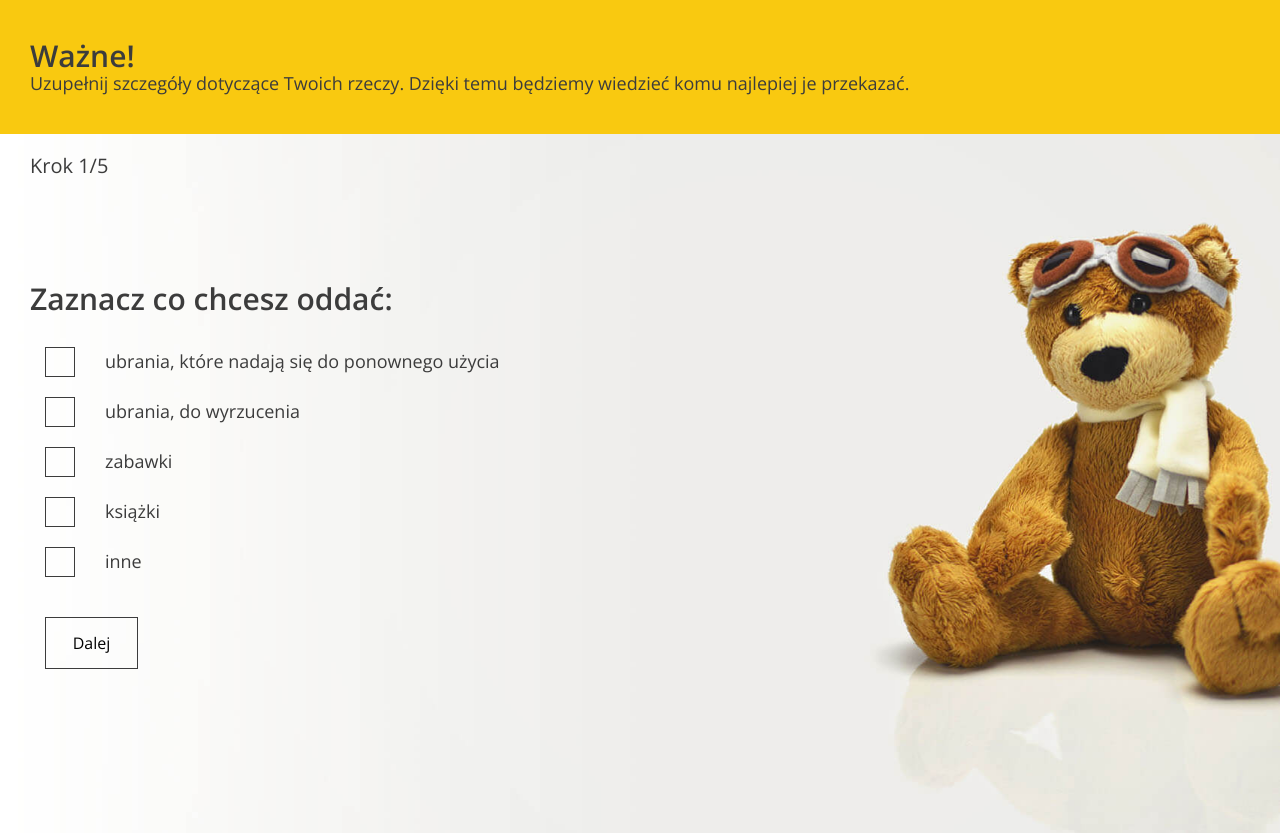
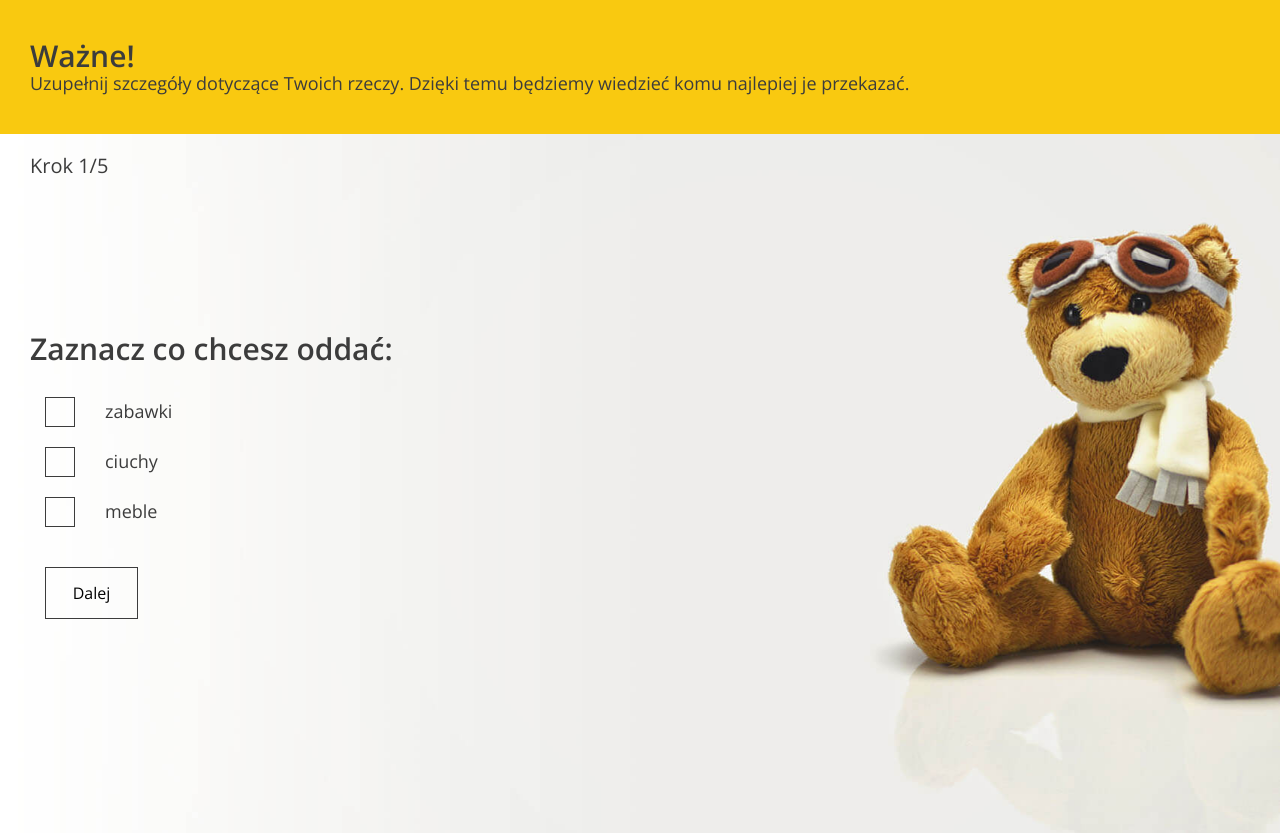
Before and after one commit to Kostrvba/GoodHand, a Django app: page /donation/ in a window 1280 px wide. Shown: the part 926-1759 px from the top of the page. Run offline with Django 4.2, Linux system fonts and the light colour scheme; a user stored in the database is signed in; data comes from the database, SQL or seed files in the repository; both versions use the stored data as it was after the commit.

Commit message:
2 steps of form

```diff
--- a/GoodHands/views.py
+++ b/GoodHands/views.py
@@ -1,7 +1,9 @@
 from django.contrib.auth import authenticate, login, logout
+from django.contrib.auth.decorators import login_required
 from django.shortcuts import render, redirect
+from django.utils.decorators import method_decorator
 from django.views import View
-from GoodHands.models import Donation, Institution, User
+from GoodHands.models import Donation, Institution, User, Category
 from django.conf import settings
 
 
@@ -19,9 +21,11 @@ class LandingPage(View):
 
 
 class AddDonation(View):
-
     def get(self, request):
-        return render(request, 'form.html')
+        if not request.user.is_authenticated:
+            return redirect('main')
+        categories = Category.objects.all()
+        return render(request, 'form.html', {'categories': categories})
 
 
 class Login(View):
--- a/static/css/style.css
+++ b/static/css/style.css
@@ -848,7 +848,7 @@ form.form--contact textarea::placeholder {
 }
 
 /* line 2, scss/modules/_header.scss */
-header.header--main-page {
+div.header--main-page {
   background-image: url(../images/header-bg.jpg);
   background-position: bottom left -30vh;
   background-repeat: no-repeat;
@@ -858,7 +858,7 @@ header.header--main-page {
 
 @media (min-width: 990px) and (max-width: 1230px) {
   /* line 2, scss/modules/_header.scss */
-  header.header--main-page {
+  div.header--main-page {
     background-position: bottom left -55vh;
     background-size: 90vw;
   }
--- a/templates/form.html
+++ b/templates/form.html
@@ -33,6 +33,8 @@
       </div>
     </header>
 
+    {% if user.is_authenticated %}
+
     <section class="form--steps">
       <div class="form--steps-instructions">
         <div class="form--steps-container">
@@ -61,55 +63,15 @@
           <div data-step="1" class="active">
             <h3>Zaznacz co chcesz oddać:</h3>
 
+               {% for category in categories %}
             <div class="form-group form-group--checkbox">
-              <label>
-                <input
-                  type="checkbox"
-                  name="categories"
-                  value="clothes-to-use"
-                />
-                <span class="checkbox"></span>
-                <span class="description"
-                  >ubrania, które nadają się do ponownego użycia</span
-                >
-              </label>
+                <label>
+                    <input type="checkbox" name="categories" value="{{ category.id }}" />
+                    <span class="checkbox"></span>
+                    <span class="description">{{ category.name }}</span>
+                </label>
             </div>
-
-            <div class="form-group form-group--checkbox">
-              <label>
-                <input
-                  type="checkbox"
-                  name="categories"
-                  value="clothes-useless"
-                />
-                <span class="checkbox"></span>
-                <span class="description">ubrania, do wyrzucenia</span>
-              </label>
-            </div>
-
-            <div class="form-group form-group--checkbox">
-              <label>
-                <input type="checkbox" name="categories" value="toys" />
-                <span class="checkbox"></span>
-                <span class="description">zabawki</span>
-              </label>
-            </div>
-
-            <div class="form-group form-group--checkbox">
-              <label>
-                <input type="checkbox" name="categories" value="books" />
-                <span class="checkbox"></span>
-                <span class="description">książki</span>
-              </label>
-            </div>
-
-            <div class="form-group form-group--checkbox">
-              <label>
-                <input type="checkbox" name="categories" value="other" />
-                <span class="checkbox"></span>
-                <span class="description">inne</span>
-              </label>
-            </div>
+        {% endfor %}
 
             <div class="form-group form-group--buttons">
               <button type="button" class="btn next-step">Dalej</button>
@@ -281,4 +243,6 @@
     </section>
     <script src="{% static 'js/app.js' %}"></script>
 
+    {% endif %}
+
 {% endblock %}
--- a/templates/index.html
+++ b/templates/index.html
@@ -4,9 +4,7 @@
 
 {% block content %}
 
-    <header class="header--main-page">
-
-
+    <div class="header--main-page">
       <div class="slogan container container--90">
         <div class="slogan--item">
           <h1>
@@ -15,7 +13,7 @@
           </h1>
         </div>
       </div>
-    </header>
+    </div>
 
     <section id="stats" class="stats">
       <div class="container container--85">
```
Also changed, not shown: templates/base.html (+29 -27 lines), db.sqlite3.
